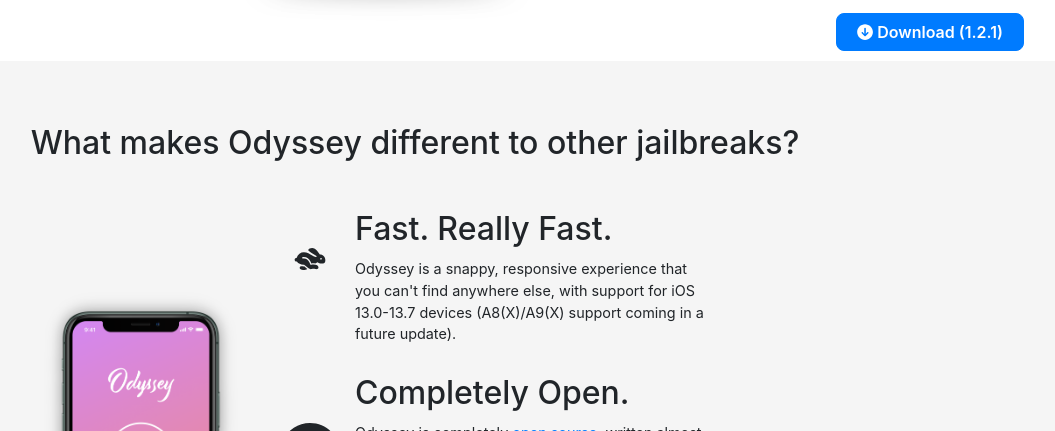
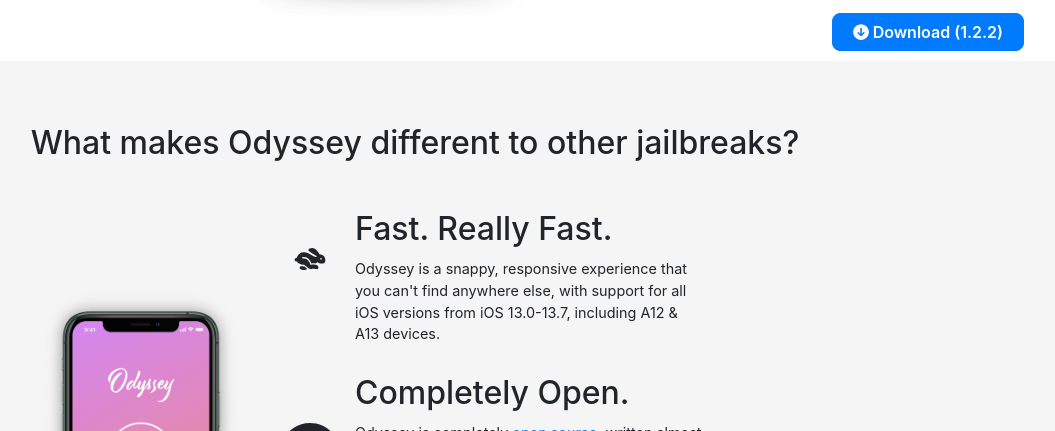
Before and after one commit to Odyssey-Team/Odyssey-Site, a Jekyll site: the page built from index.html, in a window 1280 px wide and 900 px high, scrolled down 1123 px. Shown: the top 431 px of the window, without its empty margins (225-1280 px from the left). Built offline with Jekyll 4.4.1, drawn with Linux system fonts in a browser that asks for light colours; nearby versions of some CDN libraries; comment, search, counter and statistics services are not loaded; some of the changed text lies outside the part shown.

Commit message:
1.2.2 update

```diff
--- a/altstore/odysseysource.json
+++ b/altstore/odysseysource.json
@@ -8,10 +8,10 @@
       "bundleIdentifier": "org.coolstar.odyssey",
       "developerName": "Odyssey Team",
       "subtitle": "A new jailbreak for a new era.",
-      "version": "1.2.1",
-      "versionDate": "2020-11-24",
+      "version": "1.2.2",
+      "versionDate": "2020-11-26",
       "versionDescription": "Now with support from 13.0 all the way to 13.7.",
-      "downloadURL": "https://github.com/TheOdysseyJB/Odyssey/releases/download/1.2.1/Odyssey-1.2.1.ipa",
+      "downloadURL": "https://github.com/TheOdysseyJB/Odyssey/releases/download/1.2.2/Odyssey-1.2.2.ipa",
       "localizedDescription": "Supporting iOS Versions: 13.0 - 13.7.\nOdyssey is the first jailbreak to be written almost entirely in Swift. Completely open source and welcomes community contributions and pull requests, as a tribute to the dearly departed s0uthwes and his continued optimism and faith in the project. Comes with the open source Procursus bootstrap, designed from the ground up with openness and compatiblity in mind. Along with a new tweak injection platform, libhooker.",
       "iconURL": "https://theodyssey.dev/assets/images/icon.png",
       "tintColor": "D287F4",
--- a/index.html
+++ b/index.html
@@ -43,10 +43,10 @@ class: home
 							Fast. Really Fast.
 						</h2>
 						<p class="mb-0">
-							Odyssey is a snappy,
-							responsive experience that you can't find
-							anywhere else, with support for iOS
-							13.0-13.7 devices (A8(X)/A9(X) support coming in a future update).
+							Odyssey is a snappy, responsive experience
+							that you can't find anywhere else, with support
+							for all iOS versions from iOS 13.0-13.7,
+							including A12 & A13 devices.
 						</p>
 					</div>
 				</div>
```
Also changed, not shown: other parts of index.html (+1 -1 lines), _posts/2020-11-26-1.2.2.md (added, +13 -0 lines).
